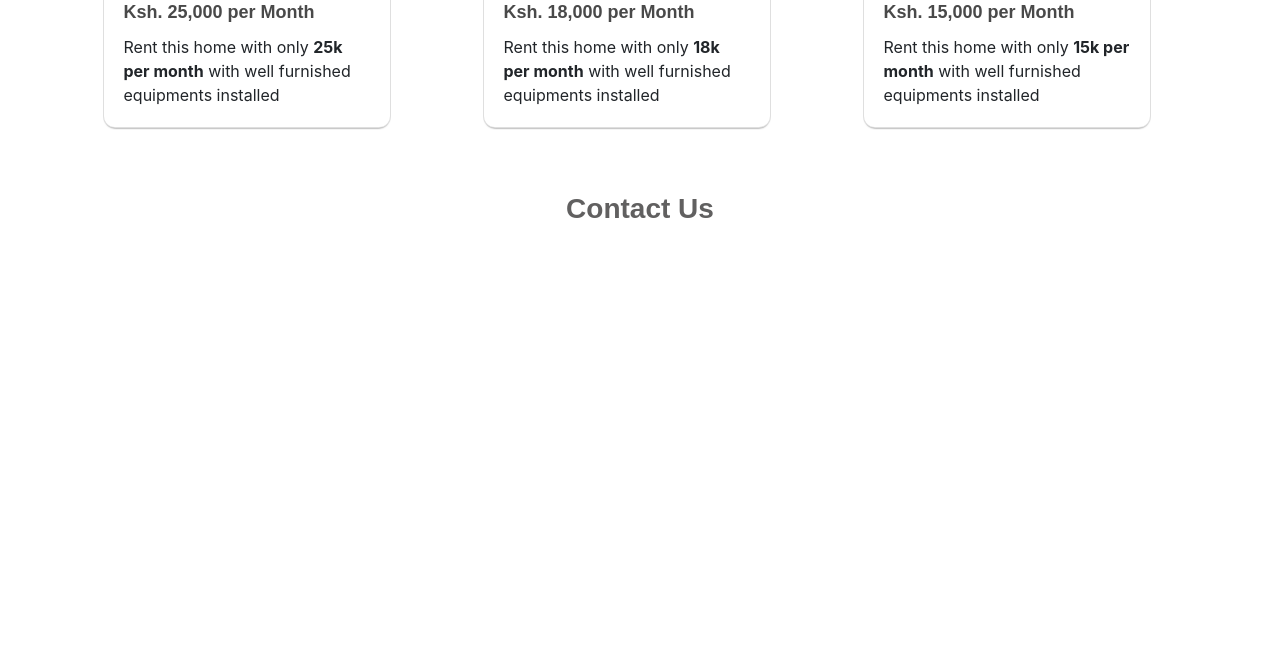
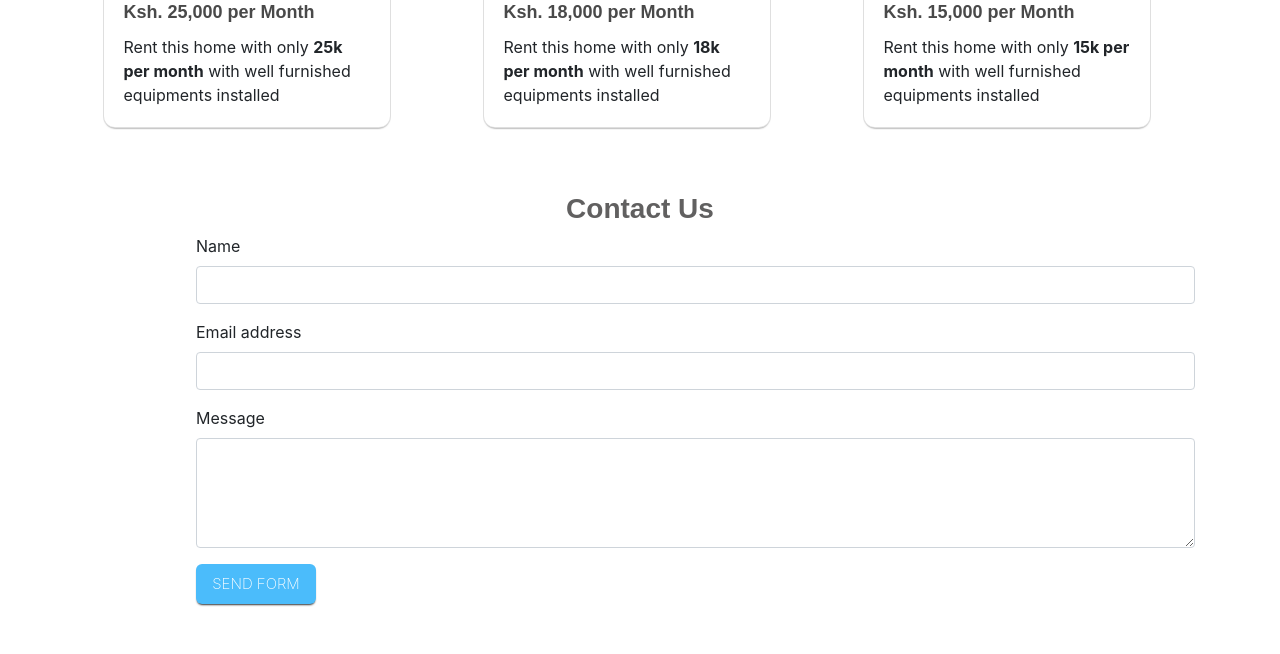
Before and after one commit to Jeff-Mwai/kikiz-property-management-software, a Python web app: template app/templates/index.html in a window 1280 px wide. Shown: the part 1149-1803 px from the top of the page. Before the commit the page ends 1367 px from the top, so only its background shows below. Run offline with Jinja, Linux system fonts and the light colour scheme; the template is opened without the code that fills it, so the values that code supplies are empty; some libraries are stand-ins or nearby versions.

Commit message:
updated files

```diff
--- a/app/static/css/index.css
+++ b/app/static/css/index.css
@@ -113,3 +113,22 @@
 .contact-us{
     margin-top: 5%;
 }
+.contact-us .form-control{
+    width: 100%;
+}
+.contact-us .form{
+    margin-left: 10%;
+}
+.contact-us button{
+    width: 120px;
+    height: 40px;
+    font-size: 15px;
+    font-weight: 200;
+    background-color:#4BBCFB;
+    color: white;
+    outline: none;
+    border: none;
+    border-radius: 6px;
+    box-shadow: 0px 2px 2px -1px rgba(0,0,0,0.8);
+    margin-bottom: 5%;
+}
--- a/app/templates/index.html
+++ b/app/templates/index.html
@@ -85,7 +85,23 @@
         <h1 class="text-center">Contact Us</h1>
         <div class="row">
             <div class="col-md-12">
+                <form class="form">
+                    <div class="form-group">
+                        <label for="name">Name</label>
+                        <input type="text" class="form-control">
+                    </div>
 
+                    <div class="form-group">
+                        <label for="email">Email address</label>
+                        <input type="email" class="form-control" id="email">
+                    </div>
+
+                    <div class="form-group">
+                        <label for="message">Message</label>
+                        <textarea class="form-control" id="message" rows="4"></textarea>
+                    </div>
+                    <button type="submit" class="text-center">SEND FORM</button>
+                </form>
             </div>
         </div>
     </div>
```
